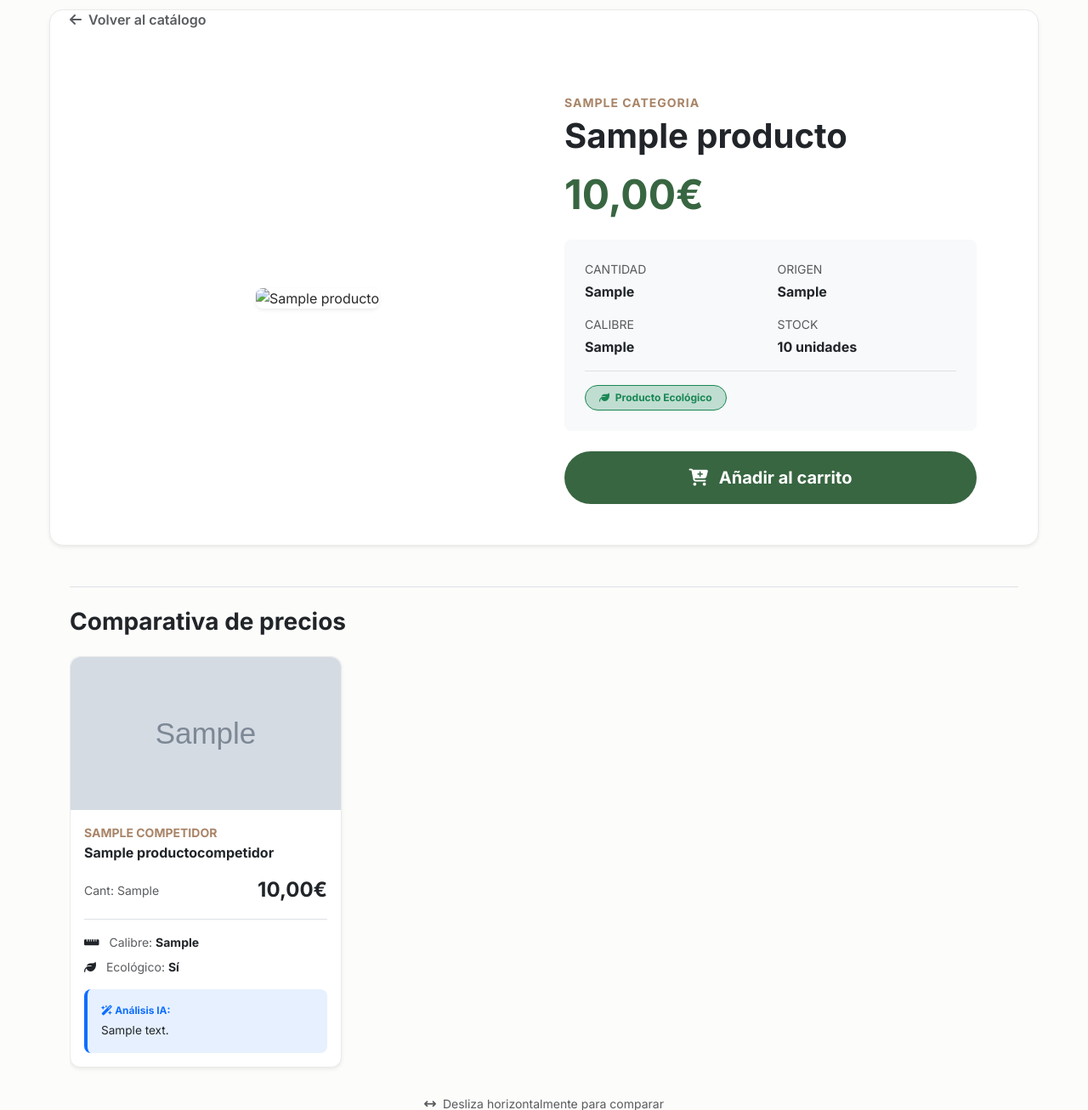
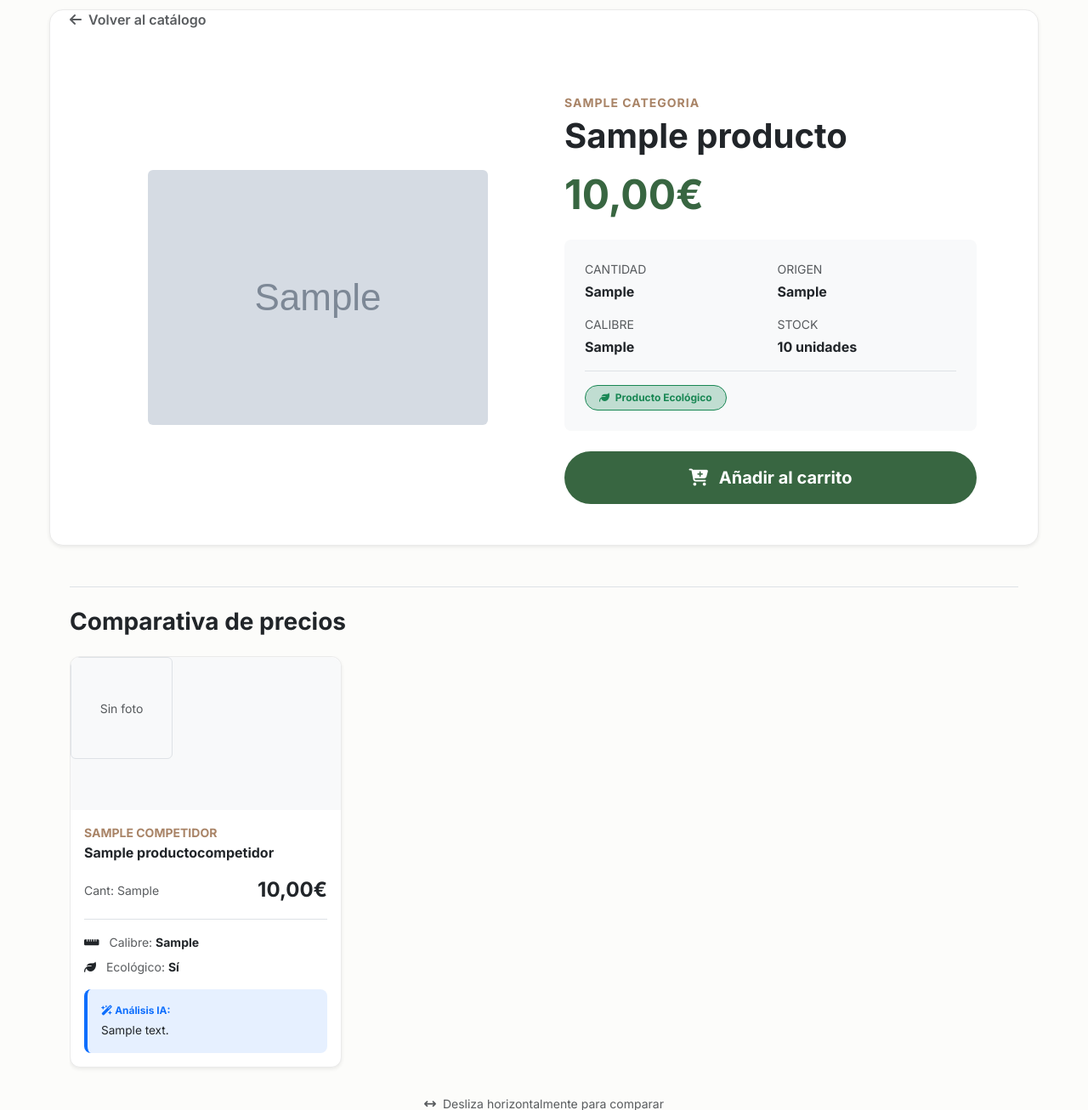
Before and after one commit to xbsanpan855-boop/TFG_SANBLAS, a Django app: page /producto/1/ in a window 1280 px wide. Shown: the part 136-1442 px from the top of the page at 85% size. Run offline with Django 5.2, Linux system fonts and the light colour scheme; tables that the repository leaves empty hold one stand-in row (values such as "Sample post"); grey boxes marked "Sample" are stand-in pictures.

Commit message:
Templates corregidos y diseño de imagen adaptado

```diff
--- a/app/templates/app/producto_detalle.html
+++ b/app/templates/app/producto_detalle.html
@@ -12,9 +12,9 @@
 
         <div class="col-md-6 text-center">
             {% if producto.imagenProducto %}
-                <img src="{{ producto.imagenProducto.url }}" alt="{{ producto.nombre }}" class="img-fluid rounded-3 shadow-sm" style="max-height: 450px; object-fit: cover;">
+                <img src="{{ producto.imagenProducto }}" class="img-fluid rounded" alt="{{ producto.nombre }}">
             {% else %}
-                <div class="bg-light d-flex align-items-center justify-content-center rounded-3 shadow-sm" style="height: 350px;">
+                <div class="bg-light d-flex align-items-center justify-content-center rounded" style="height: 300px;">
                     <span class="text-muted">Sin imagen disponible</span>
                 </div>
             {% endif %}
@@ -70,10 +70,17 @@
                     <div class="card shadow-sm flex-shrink-0" style="width: 320px; scroll-snap-align: start; border-radius: 12px; border: 1px solid var(--borde);">
 
                         <div class="bg-light" style="height: 180px; border-radius: 12px 12px 0 0; overflow: hidden;">
-                            {% if producto_competidor.imagen_url %}
-                                <img src="{{ producto_competidor.imagen_url }}" alt="{{ producto_competidor.nombre }}" class="w-100 h-100 object-fit-cover">
+                            {% if competidor.imagen_url %}
+                                <div class="img-competidor-contenedor rounded border bg-light mb-3" style="width: 120px; height: 120px; overflow: hidden; display: flex; align-items: center; justify-content: center;">
+                                    <img src="{{ competidor.imagen_url }}"
+                                        alt="{{ competidor.nombre }}"
+                                        class="img-fluid"
+                                        style="max-width: 100%; max-height: 100%; object-fit: contain;">
+                                </div>
                             {% else %}
-                                <div class="d-flex align-items-center justify-content-center h-100 text-muted small">Sin imagen</div>
+                                <div class="rounded border bg-light d-flex align-items-center justify-content-center mb-3 text-muted small" style="width: 120px; height: 120px;">
+                                    Sin foto
+                                </div>
                             {% endif %}
                         </div>
 
--- a/app/templates/app/receta_detalle.html
+++ b/app/templates/app/receta_detalle.html
@@ -13,11 +13,9 @@
     <div class="row g-5 bg-white p-4 p-md-5 rounded-4 shadow-sm border" style="border-color: var(--borde) !important;">
         <div class="col-md-5 text-center">
             {% if receta.imagenReceta %}
-                <img src="{{ receta.imagenReceta.url }}" alt="{{ receta.titulo }}" class="img-fluid rounded-3 shadow-sm w-100 object-fit-cover" style="max-height: 400px;">
+                <img src="{{ receta.imagenReceta }}" class="img-fluid rounded shadow-sm w-100" alt="{{ receta.nombre_receta }}">
             {% else %}
-                <div class="bg-light d-flex align-items-center justify-content-center rounded-3 shadow-sm w-100" style="height: 300px;">
-                    <span class="text-muted"><i class="fa-solid fa-utensils me-2"></i>Sin imagen</span>
-                </div>
+                <div class="bg-light text-center py-5 text-muted rounded">No hay imagen para esta receta</div>
             {% endif %}
             {% if user.is_staff %}
                 <div class="mt-4 pt-3 border-top d-flex justify-content-center gap-2">
--- a/app/templates/app/receta_lista.html
+++ b/app/templates/app/receta_lista.html
@@ -21,9 +21,9 @@
 
                         <div class="bg-light text-center border-bottom d-flex align-items-center justify-content-center" style="height: 200px; border-radius: 12px 12px 0 0; overflow: hidden;">
                             {% if receta.imagenReceta %}
-                                <img src="{{ receta.imagenReceta.url }}" alt="{{ receta.titulo }}" class="w-100 h-100 object-fit-cover">
+                                <img src="{{ receta.imagenReceta }}" alt="{{ receta.nombre_receta }}">
                             {% else %}
-                                <i class="fa-solid fa-bowl-rice display-6 opacity-25" style="color: var(--primario);"></i>
+                                <div class="bg-light text-center py-5 text-muted">Sin foto</div>
                             {% endif %}
                         </div>
 
```
Also changed, not shown: app/templates/app/producto_lista.html (+2 -5 lines).
